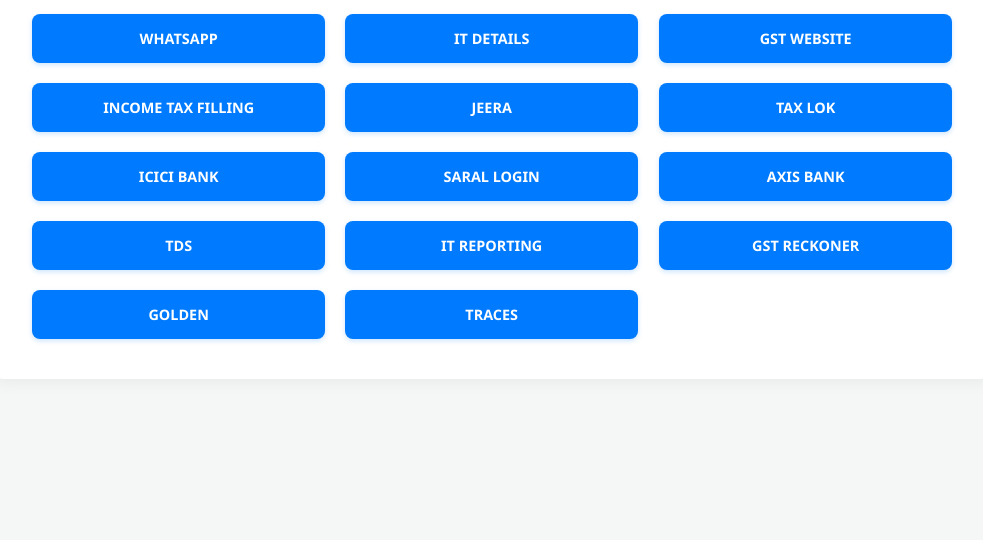
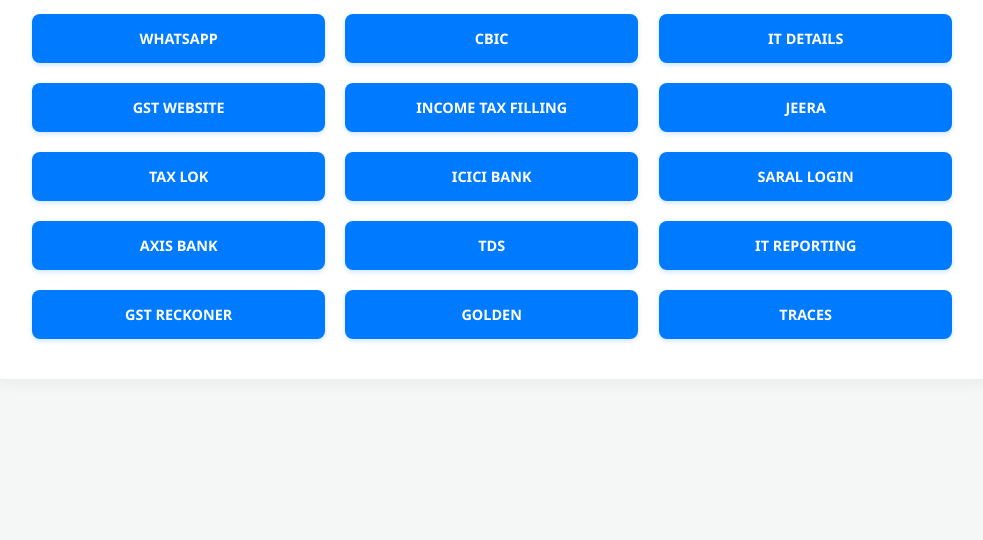
Before and after one commit to kanakarajsa-max/RAJ, a plain HTML site: page index.html in a window 1280 px wide. Shown: the part 260-800 px from the top of the page, without its empty margins (148-1131 px from the left). Drawn offline with Linux system fonts and the light colour scheme.

Commit message:
Update index.html

```diff
--- a/index.html
+++ b/index.html
@@ -126,6 +126,7 @@
 
         <div class="grid">
             <a href="https://web.whatsapp.com/" target="_blank" class="btn">WHATSAPP</a>
+            <a href="https://www.cbic.gov.in" target="_blank" class="btn">CBIC</a>
             <a href="https://www.incometaxindia.gov.in/" target="_blank" class="btn">IT DETAILS</a>
             <a href="https://www.gst.gov.in/" target="_blank" class="btn">GST WEBSITE</a>
             <a href="https://www.incometax.gov.in/iec/foportal/" target="_blank" class="btn">INCOME TAX FILLING</a>
```
